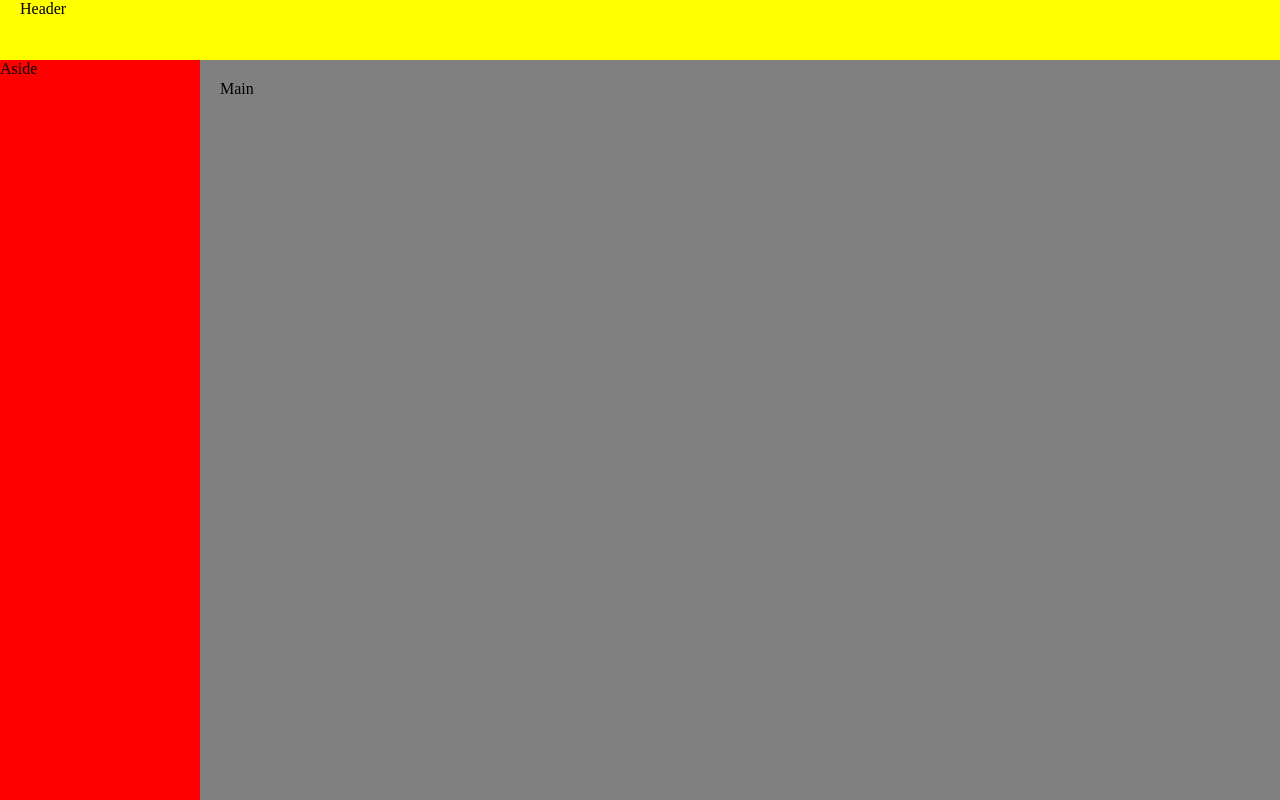
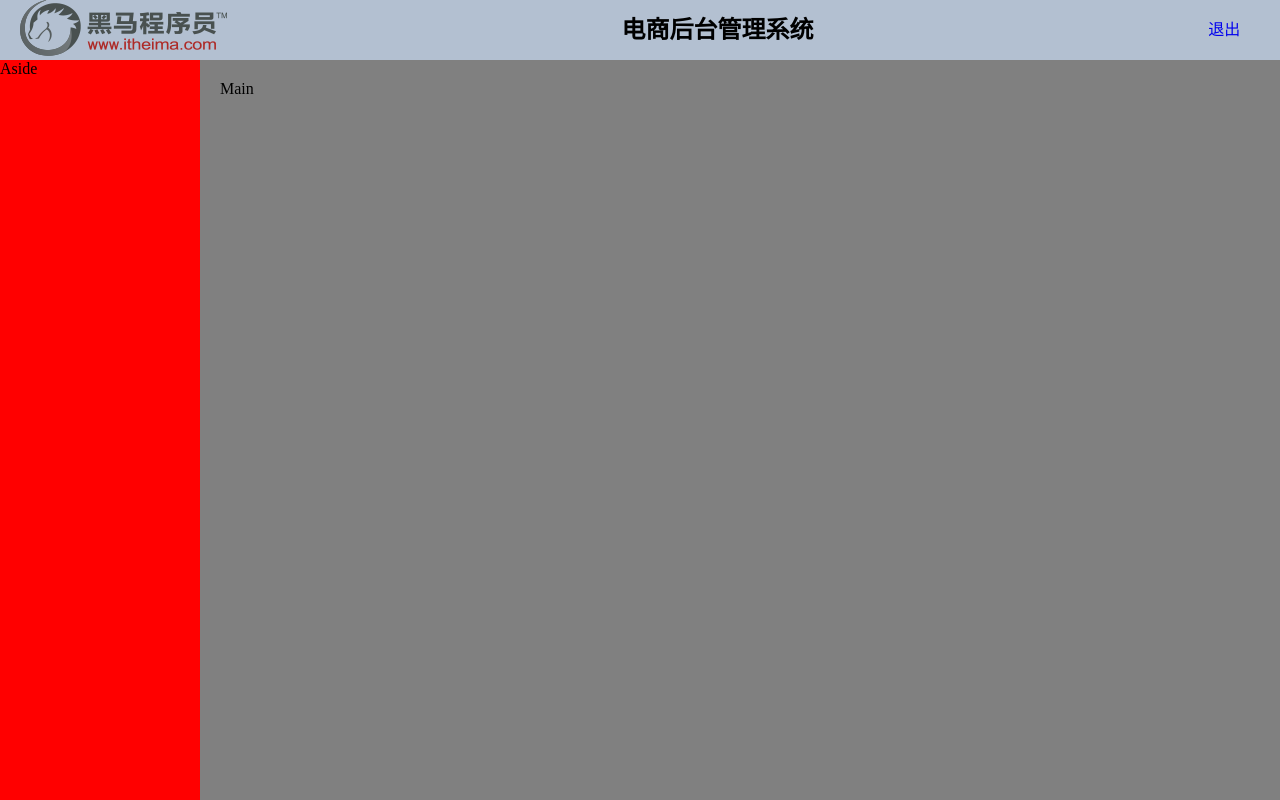
Before and after one commit to chuwencheng/shopmanager63, a Vue app: page /#/ in a window 1280 px wide. Built offline with nearby package versions, Linux system fonts and the light colour scheme.

Commit message:
首页-头部布局完成

```diff
--- a/src/components/home.vue
+++ b/src/components/home.vue
@@ -1,6 +1,20 @@
 <template>
     <el-container class="container">
-        <el-header>Header</el-header>
+        <el-header class="header">
+            <el-row>
+                <el-col :span="4">
+                    <div class="grid-content bg-purple">
+                    <img src="../assets/logo.png" alt="">
+                    </div>
+                </el-col>
+                <el-col :span="19" class="middle">
+                    <h2>电商后台管理系统</h2>
+                </el-col>
+                <el-col :span="1">
+                    <a href="#"  class="loginout">退出</a>
+                </el-col>
+            </el-row>
+        </el-header>
         <el-container>
             <el-aside class="aside" width="200px">Aside</el-aside>
             <el-main class="main">Main</el-main>
@@ -9,18 +23,26 @@
 </template>
 
 <script>
-export default {}
+export default {};
 </script>
 
 <style>
 .container {
-    height: 100%;
-    background-color: yellow;
+  height: 100%;
+  background-color: #b3c0d1;
 }
-.aside{
-    background: red;
+.middle {
+    text-align: center;
+    line-height: 60px;
 }
-.main{
-    background: gray;
+.aside {
+  background: red;
+}
+.main {
+  background: gray;
+}
+.loginout {
+    line-height: 60px;
+    text-decoration: none;
 }
 </style>
```
Also changed, not shown: src/assets/logo.png (added).
